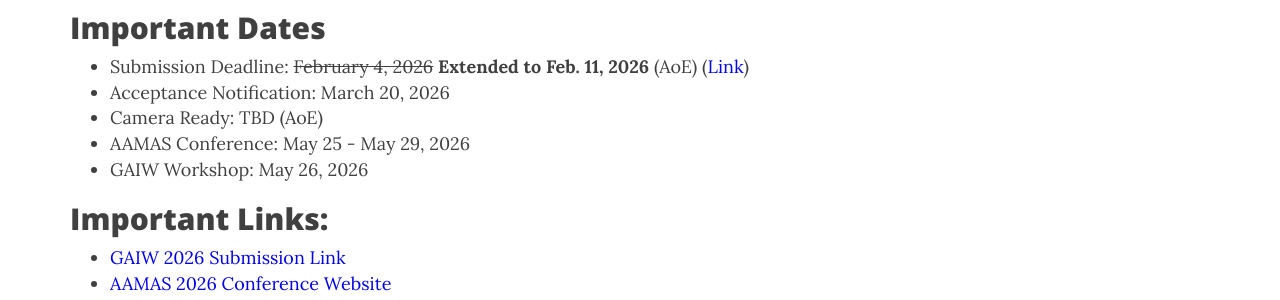
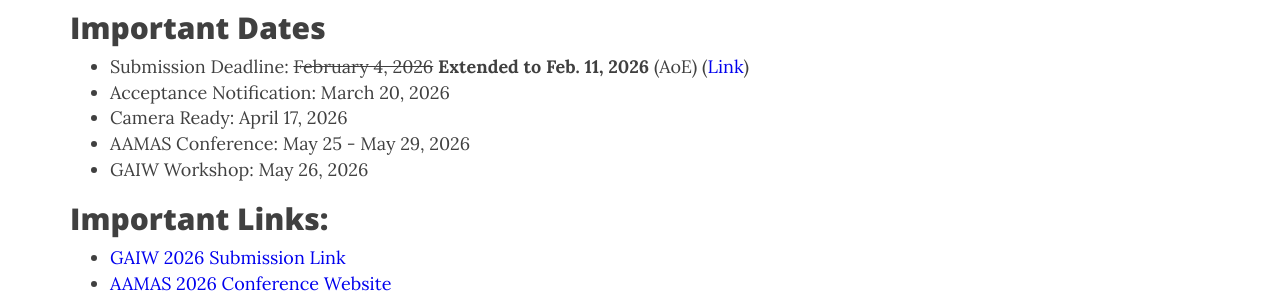
Before and after one commit to gtep-workshops/gaiw2026, a Jekyll site: the page built from index.md, in a window 1280 px wide and 900 px high, scrolled down 998 px. Shown: the part 154-454 px from the top of the window. Built offline with Jekyll 4.4.1, drawn with Linux system fonts in a browser that asks for light colours; nearby versions of some CDN libraries.

Commit message:
Camera Ready Date

```diff
--- a/index.md
+++ b/index.md
@@ -31,7 +31,7 @@ Over the past two decades, the focus of agent incentives in centralised and dece
 ## Important Dates
 * Submission Deadline: ~~February 4, 2026~~ **Extended to Feb. 11, 2026** (AoE) ([Link](https://openreview.net/group?id=ifaamas.org/AAMAS/2026/Workshop/GAIW))
 * Acceptance Notification: March 20, 2026
-* Camera Ready: TBD (AoE)
+* Camera Ready: April 17, 2026
 * AAMAS Conference: May 25 - May 29, 2026
 * GAIW Workshop: May 26, 2026
 
```
